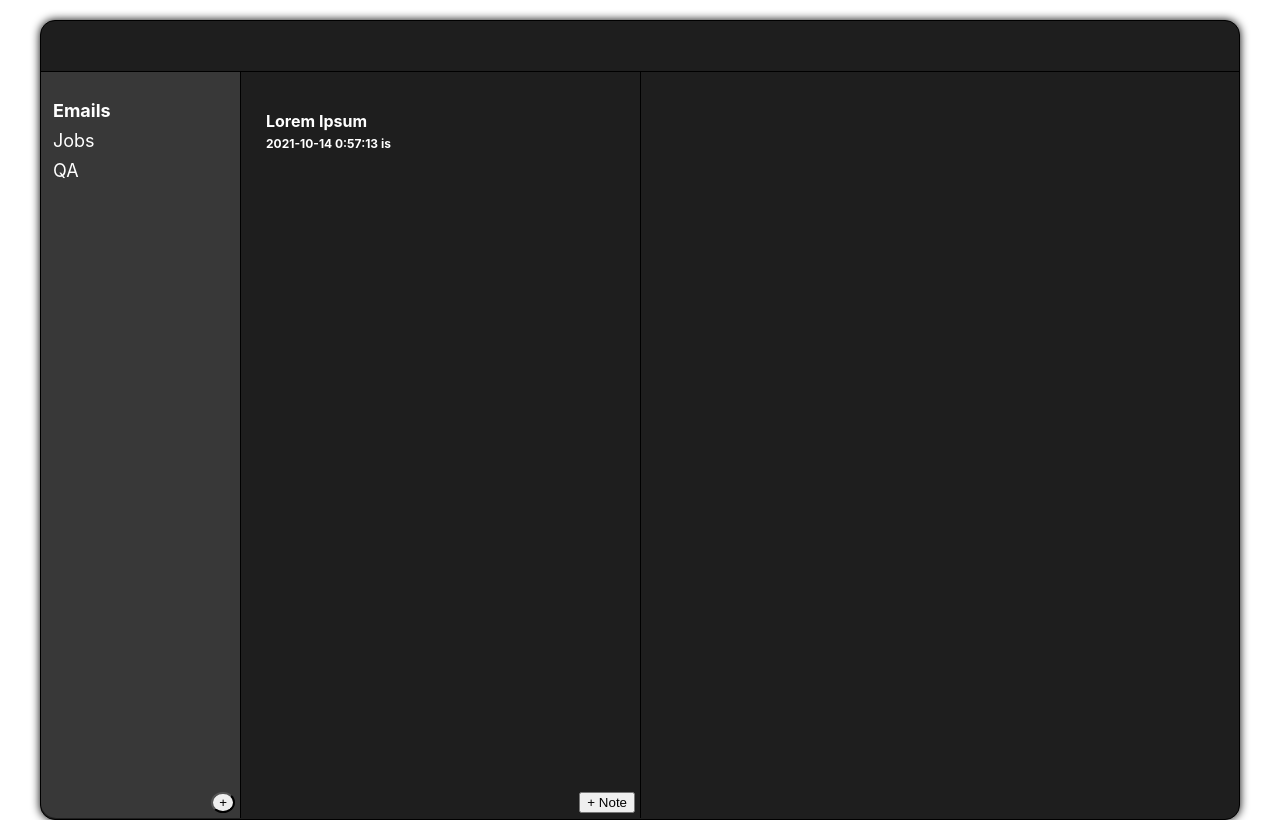
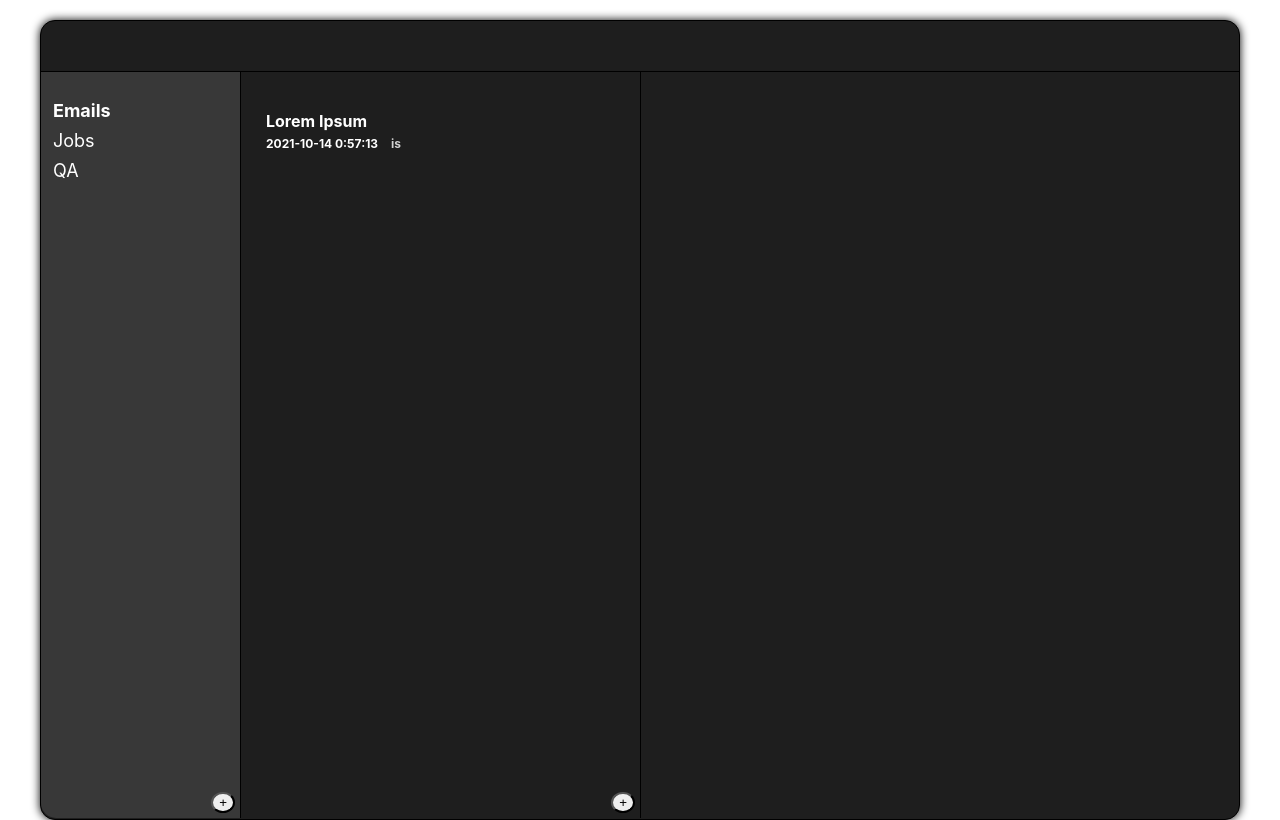
Before and after one commit to star1015/react-notes-app, a React (Create React App) app: page / in a window 1280 px wide. Both pictures are taken after a click on the element "Emails". Built offline with nearby package versions, Linux system fonts and the light colour scheme.

Commit message:
Fixed typo issue.

```diff
--- a/src/App.css
+++ b/src/App.css
@@ -20,7 +20,7 @@
   width: 100%;
   height: calc(800px - 54px);
 }
-.new-folder-btn {
+.btn-create {
   border-radius: 50%;
 }
 
@@ -99,6 +99,10 @@
   font-size: 12px;
   margin-top: 5px;
 }
+.date span {
+  margin-left: 10px;
+  color: lightgrey;
+}
 .notes-list button {
   position: absolute;
   right: 5px;
--- a/src/components/Folders.js
+++ b/src/components/Folders.js
@@ -84,7 +84,7 @@ const Folders = ({ chooseFolder }) => {
       </ul>
       {/* NEW FOLDER BUTTON */}
       <button
-        className="new-folder-btn"
+        className="btn-create"
         onClick={(e) => {
           setVisible(true);
         }}
--- a/src/components/Notes.js
+++ b/src/components/Notes.js
@@ -155,7 +155,7 @@ const Notes = ({ selectedFolderID }) => {
             </li>
           )}
         </ul>
-        {selectedFolderID && <button onClick={generateNote}>+ Note</button>}
+        {selectedFolderID && <button className="btn-create" onClick={generateNote}>+</button>}
       </div>
       {selectedNote && (
         <Content
```
